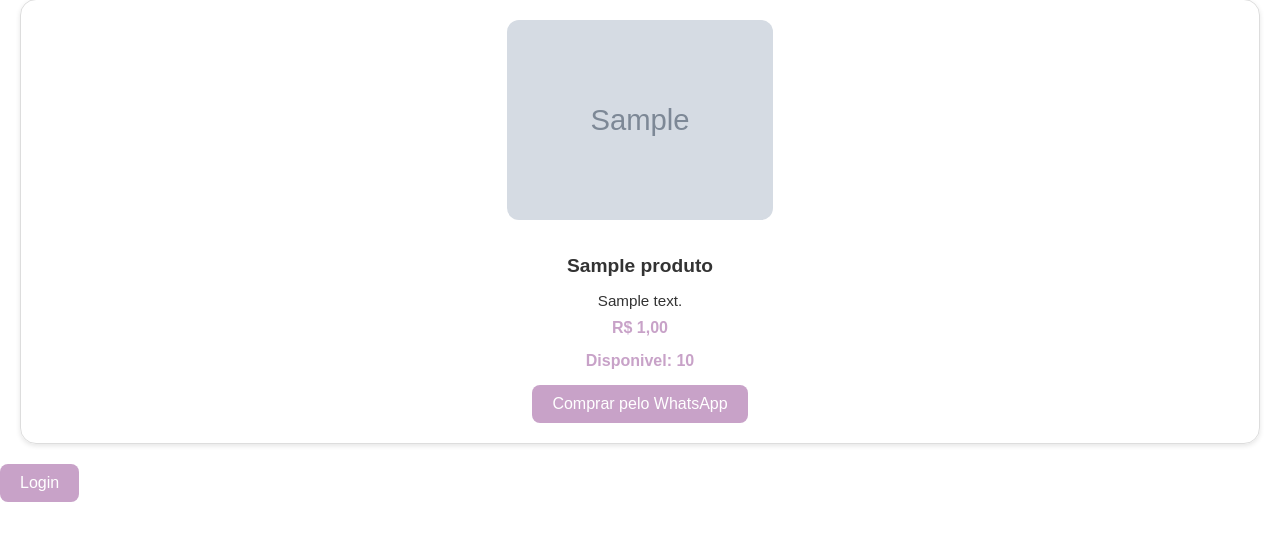
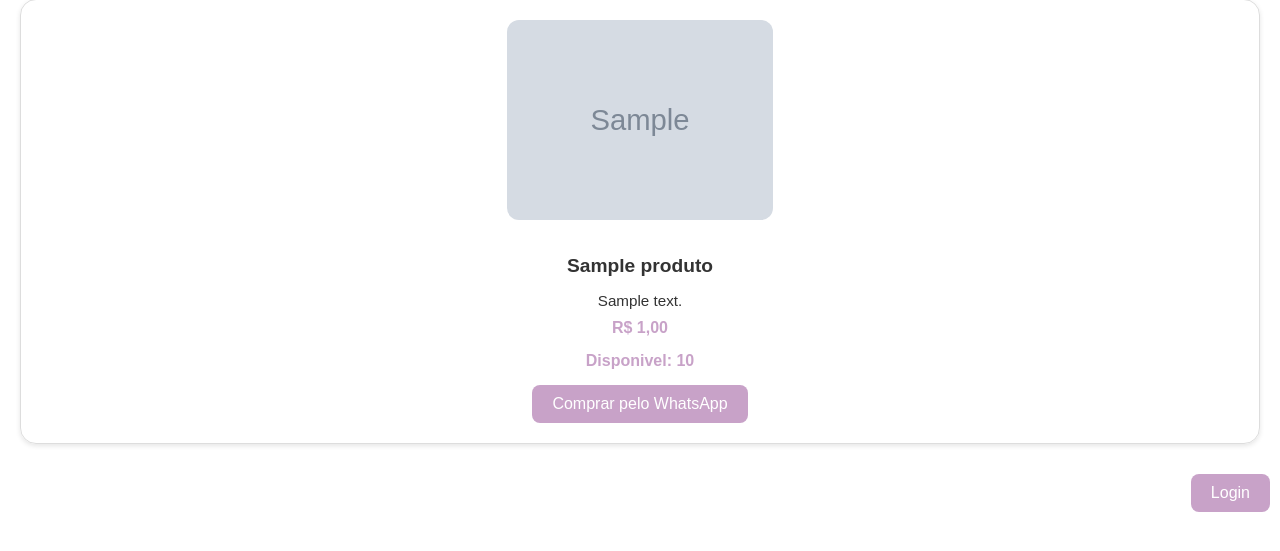
Before and after one commit to danilotec/sistema_bellafly, a Django app: page / in a window 1280 px wide. Shown: the part 99-650 px from the top of the page. Run offline with Django 5.2, Linux system fonts and the light colour scheme; tables that the repository leaves empty hold one stand-in row (values such as "Sample post"); grey boxes marked "Sample" are stand-in pictures.

Commit message:
modificações do estilo do site

```diff
--- a/sistema_bellafly/static/css/style.css
+++ b/sistema_bellafly/static/css/style.css
@@ -22,6 +22,7 @@
     max-height: 200px;
     height: auto;
   }
+
 
   .products {
     display: grid;
@@ -71,6 +72,11 @@
     transition: background-color 0.3s;
   }
 
+  footer {
+    display: flex;
+    justify-content: flex-end; /* empurra para a direita */
+    padding: 10px;
+  }
   .btn:hover {
     background-color: #d81b60;
   }
```
